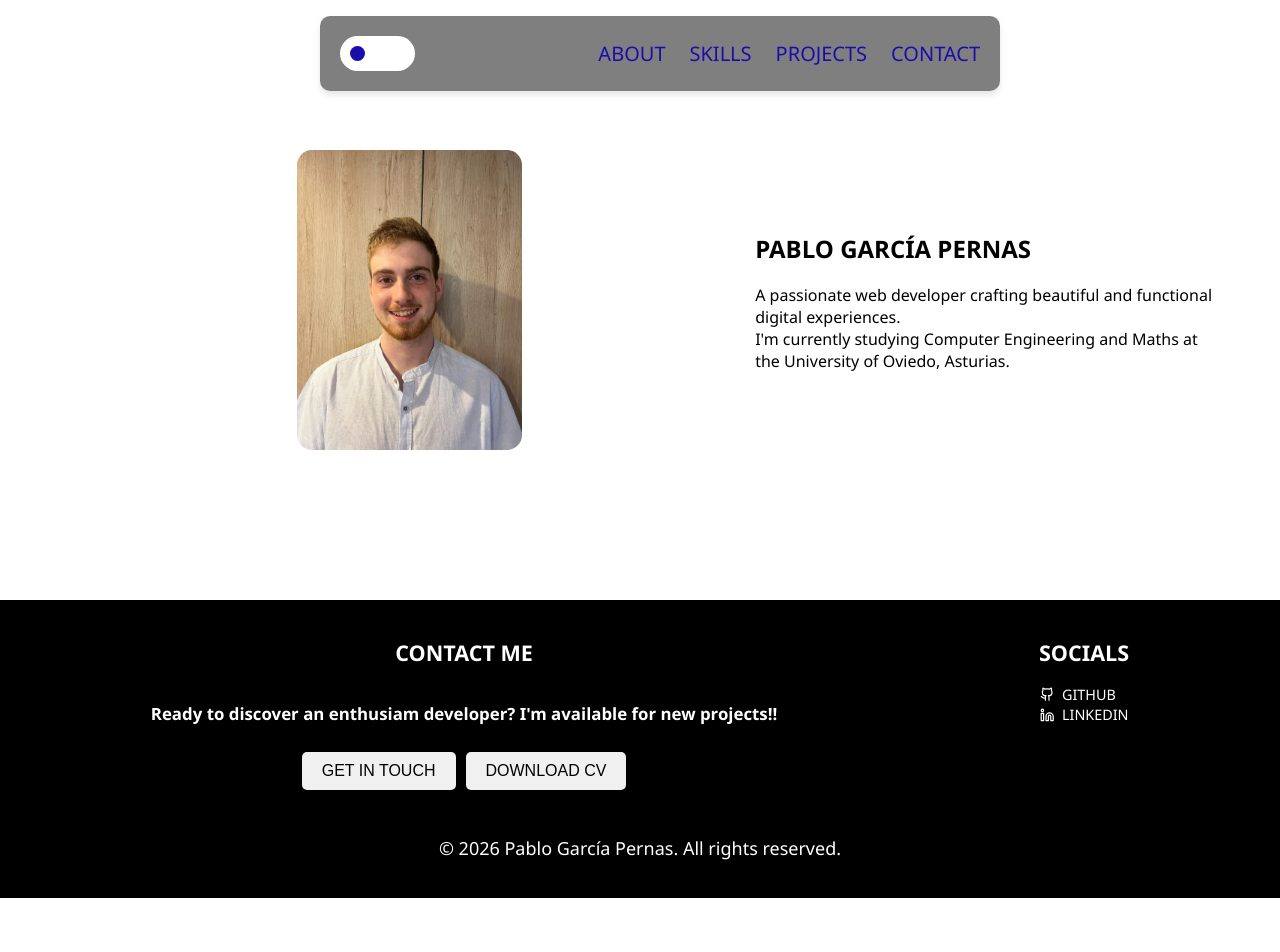
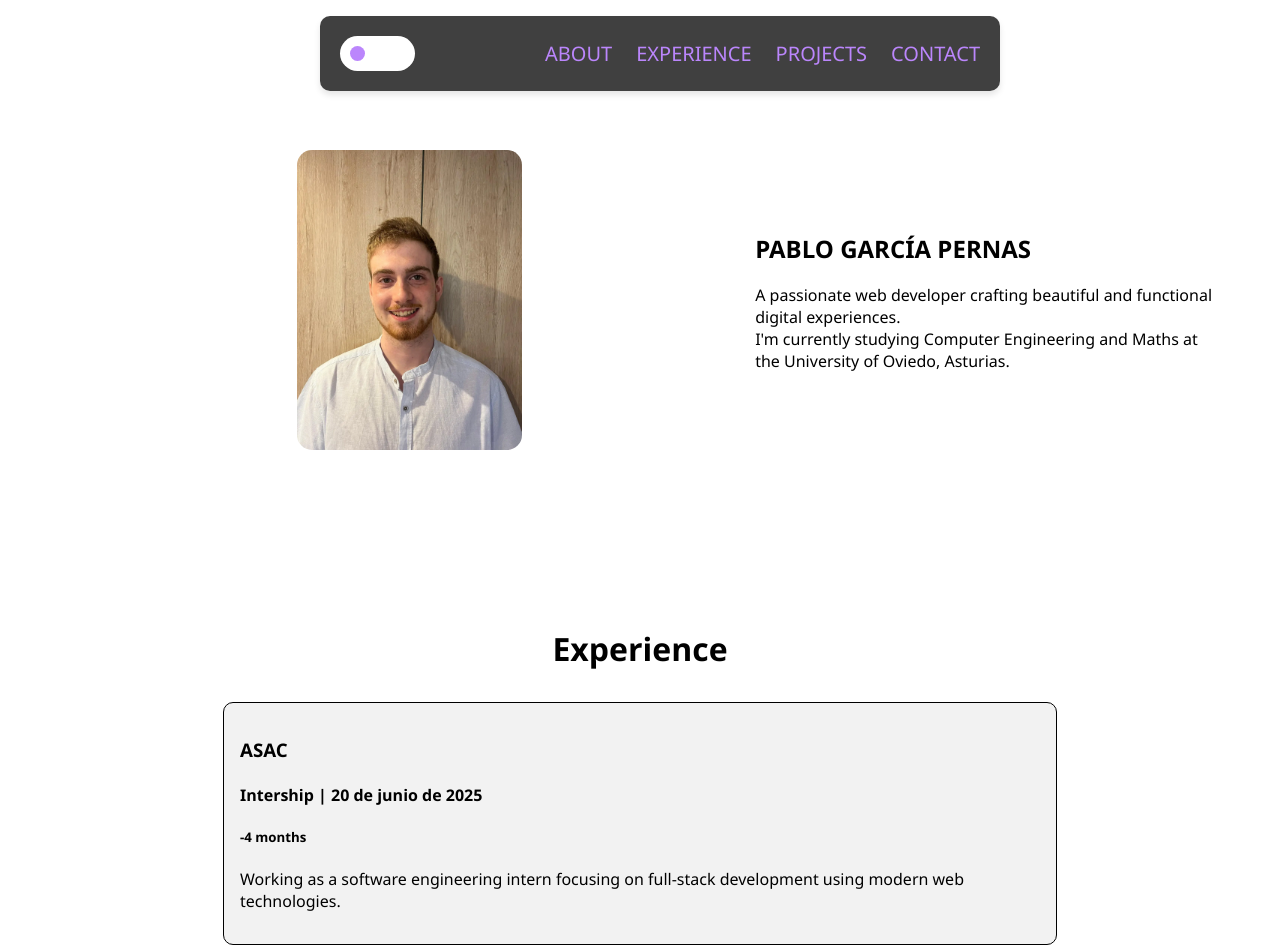
Before and after one commit to PabloGarPe/pablogarpe.github.io, a React (Vite) app: page / in a window 1280 px wide. Shown: the top 952 px of the page. Before the commit the page ends 898 px from the top, so only its background shows below. Built offline with nearby package versions, Linux system fonts and the light colour scheme.

Commit message:
feat: experience

```diff
--- a/index.html
+++ b/index.html
@@ -1,10 +1,10 @@
 <!doctype html>
-<html lang="en">
+<html lang="es">
   <head>
     <meta charset="UTF-8" />
-    <link rel="icon" type="image/svg+xml" href="/vite.svg" />
+    <link rel="icon" type="image/svg+xml" href="/public/icon.svg" />
     <meta name="viewport" content="width=device-width, initial-scale=1.0" />
-    <title>portfolio</title>
+    <title>PGP - Developer Portfolio</title>
   </head>
   <body>
     <div id="root"></div>
--- /dev/null
+++ b/public/experience.json
@@ -0,0 +1,10 @@
+{
+  "experience": [
+	{
+        "name": "ASAC",
+        "start": "2025-06-20",
+        "role": "Intership",
+        "description": "Working as a software engineering intern focusing on full-stack development using modern web technologies."
+    }
+  ]
+}
--- a/src/components/App.tsx
+++ b/src/components/App.tsx
@@ -1,9 +1,11 @@
 import Hero from "@/assets/Hero"
+import Experience from "@/assets/Experience"
 
 const App = () => {
     return(
         <main>
             <Hero />
+            <Experience />
         </main>
     )
 }
--- a/src/components/Footer.tsx
+++ b/src/components/Footer.tsx
@@ -35,10 +35,10 @@ const Footer = () => {
                 <svg
                   stroke="currentColor"
                   fill="none"
-                  stroke-width="2"
+                  strokeWidth="2"
                   viewBox="0 0 24 24"
-                  stroke-linecap="round"
-                  stroke-linejoin="round"
+                  strokeLinecap="round"
+                  strokeLinejoin="round"
                   height="1em"
                   width="1em"
                   xmlns="http://www.w3.org/2000/svg"
@@ -60,10 +60,10 @@ const Footer = () => {
                 <svg
                   stroke="currentColor"
                   fill="none"
-                  stroke-width="2"
+                  strokeWidth="2"
                   viewBox="0 0 24 24"
-                  stroke-linecap="round"
-                  stroke-linejoin="round"
+                  strokeLinecap="round"
+                  strokeLinejoin="round"
                   height="1em"
                   width="1em"
                   xmlns="http://www.w3.org/2000/svg"
--- a/src/components/Header.tsx
+++ b/src/components/Header.tsx
@@ -27,7 +27,7 @@ const Header = () => {
             </button>
             <nav>
                 <a href="#about">ABOUT</a>
-                <a href="#skills">SKILLS</a>
+                <a href="#experience">EXPERIENCE</a>
                 <a href="#projects">PROJECTS</a>
                 <a href="#contact">CONTACT</a>
             </nav>
--- /dev/null
+++ b/src/components/assets/Experience.tsx
@@ -0,0 +1,23 @@
+import exp from "../../../public/experience.json"
+import Job from "@/assets/Job"
+import { motion } from "motion/react"
+
+
+const Experience = () => {
+    return(
+        <section className="experience" id="experience">
+            <h2>Experience</h2>
+            <motion.div
+                initial={{ opacity: 0, y: 50 }}
+                whileInView={{ opacity: 1, y: 0 }}
+                transition={{ duration: 0.5 }}
+                >
+                {exp.experience.map((job, index) => {
+                    return <Job key={index} id={index} name={job.name} start={new Date(job.start)} role={job.role} description={job.description} />
+                })}
+            </motion.div>
+        </section>
+    )
+}
+
+export default Experience
--- /dev/null
+++ b/src/components/assets/Job.tsx
@@ -0,0 +1,21 @@
+const Job = (props:JobProps) => {
+    const now = new Date();
+    return (
+        <div className="job" id={props.id as string + " - job"}>
+            <h3>{props.name}</h3>
+            <h4>{props.role} | {props.start.toLocaleDateString("es-ES", { day:'2-digit',year: 'numeric', month: 'long' })}</h4>
+            <h5>{(now.getFullYear() - props.start.getFullYear()) *12 + (now.getMonth() - props.start.getMonth())} months</h5>
+            <p>{props.description}</p>
+        </div>
+    )
+}
+
+export default Job
+
+interface JobProps {
+    id: string | number;
+    name: string;
+    start: Date;
+    role: string;
+    description: string;
+}
--- a/src/index.css
+++ b/src/index.css
@@ -3,7 +3,7 @@
     font-size: 16px;
     --background-color: #ffffff;
     --text-color: #000000;
-    --link-color: #1a0dab;
+    --link-color: #bb86fc;
     --button-background: #f0f0f0;
     --button-text-color: #000000;
 }
@@ -11,7 +11,7 @@
 :root.dark {
         --background-color: #121212;
         --text-color: #e0e0e0;
-        --link-color: #bb86fc;
+        --link-color: #1a0dab;
         --button-background: #1f1f1f;
         --button-text-color: #e0e0e0;
 }
@@ -121,7 +121,7 @@ header {
     place-self: center;
     display: grid;
     grid-template-columns: auto 1fr;
-    background-color: rgb(from var(--text-color) r g b / 0.5);
+    background-color: rgb(from var(--text-color) r g b / 0.75);
     color: var(--background-color);
     padding: 20px;
     text-align: center;
@@ -166,3 +166,29 @@ section.hero {
     justify-self: center;
     align-self: center;
 }
+
+section.experience {
+    display:flex;
+    flex-direction: column;
+    gap: 1rem;
+    align-items: center;
+    padding: 5%;
+    padding-top: 0;
+}
+
+section.experience h2 {
+    font-size: 2rem;
+    margin-bottom: 1rem;
+}
+
+.job {
+    border: 1px solid var(--text-color);
+    border-radius: 10px;
+    padding: 1rem;
+    width: 100%;
+    max-width: 800px;
+}
+
+.job:nth-child(odd) {
+    background-color: rgb(from var(--text-color) r g b / 0.05);
+}
```
